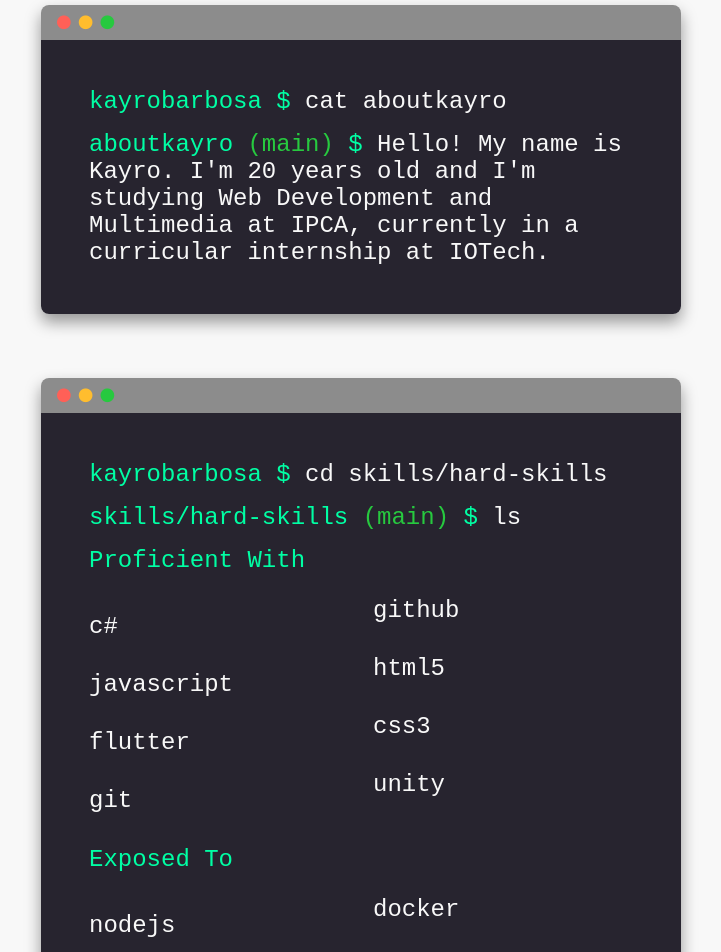
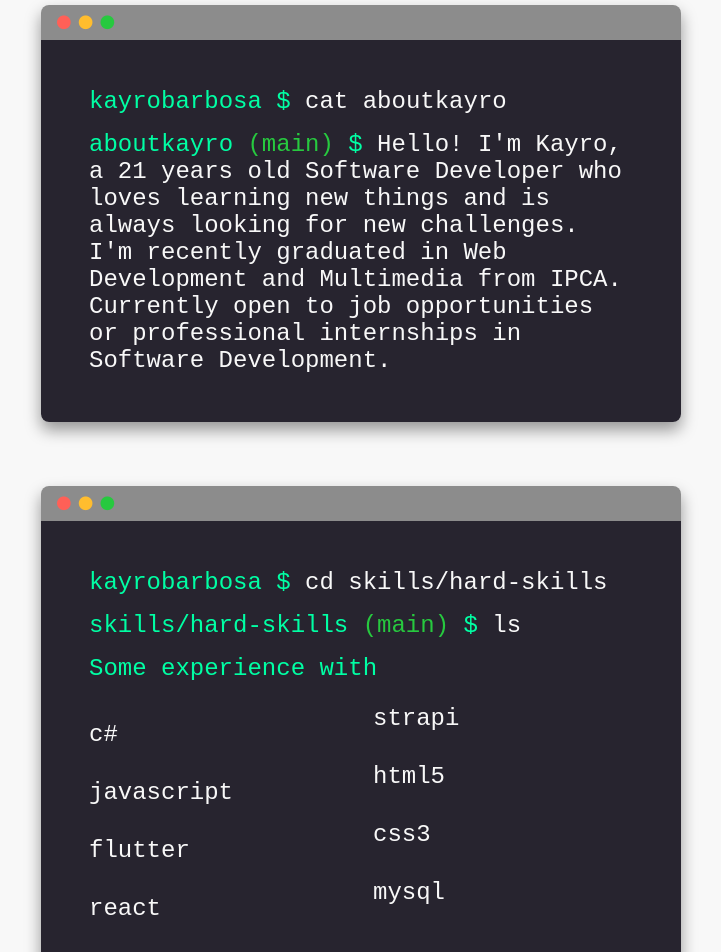
Before and after one commit to KalliSmb/kayro-portfolio, a React (Create React App) app: page /about in a window 1280 px wide. Shown: the part 100-1052 px from the top of the page, without its empty margins (279-1000 px from the left). Built offline with nearby package versions, Linux system fonts and the light colour scheme; the HTML template or start-up script is replaced by a standard one.

Commit message:
Atualização de informações

```diff
--- a/src/components/about/About.js
+++ b/src/components/about/About.js
@@ -25,11 +25,11 @@ export default function About({innerRef}) {
             </p>
             <p><span style={{color: info.baseColor}}>skills/hard-skills <span
                 className={Style.green}>(main)</span> $</span> ls</p>
-            <p style={{color: info.baseColor}}> Proficient With</p>
+            <p style={{color: info.baseColor}}> Some experience with</p>
             <ul className={Style.skills}>
                 {info.skills.proficientWith.map((proficiency, index) => <li key={index}>{proficiency}</li>)}
             </ul>
-            <p style={{color: info.baseColor}}> Exposed To</p>
+            <p style={{color: info.baseColor}}> Basic knowledge of</p>
             <ul className={Style.skills}>
                 {info.skills.exposedTo.map((skill, index) => <li key={index}>{skill}</li>)}
             </ul>
--- a/src/info/Info.js
+++ b/src/info/Info.js
@@ -46,20 +46,16 @@ export const info = {
             link: "https://linkedin.com/in/kayro-barbosa",
             icon: "fa fa-linkedin",
             label: 'linkedin'
-        },
-        {
-            link: "https://x.com",
-            icon: "fa fa-twitter",
-            label: 'twitter'
         }
     ],
-    bio: "Hello! My name is Kayro. I'm 20 years old and I'm studying Web Development and Multimedia at IPCA, currently in a curricular internship at IOTech.",
+    bio: "Hello! I'm Kayro, a 21 years old Software Developer who loves learning new things and is always looking for new challenges. I'm recently graduated in Web Development and Multimedia from IPCA. Currently open to job opportunities or professional internships in Software Development.",
     skills: {
-        proficientWith: ['c#', 'javascript', 'flutter', 'git', 'github', 'html5', 'css3', 'unity'],
-        exposedTo: ['nodejs', 'typescript', 'docker', 'angular'],
+        proficientWith: ['c#', 'javascript', 'flutter', 'react', 'strapi', 'html5', 'css3', 'mysql'],
+        exposedTo: ['nodejs', 'typescript', 'vuejs', 'php', 'angular', 'unity'],
         softSkills: ['teamwork', 'time-management', 'adaptability', 'resilience', 'problem-solving', 'proactivity']
     },
     hobbies: [
+        { label: 'gym', emoji: '💪' },
         { label: 'gaming', emoji: '🎮' },
         { label: 'football', emoji: '⚽' },
         { label: 'cooking', emoji: '🔪' },
@@ -103,7 +99,7 @@ export const info = {
             live: "#",
             source: "https://www.behance.net/gallery/218138889/XP-Academy-Projeto",
             image: mock5,
-            description: "An e-learning gamified platform to develop skills.",
+            description: "Visual Identity for an e-learning gamified platform to develop skills in various areas.",
             technologies: ['Figma']
         }
     ]
```
